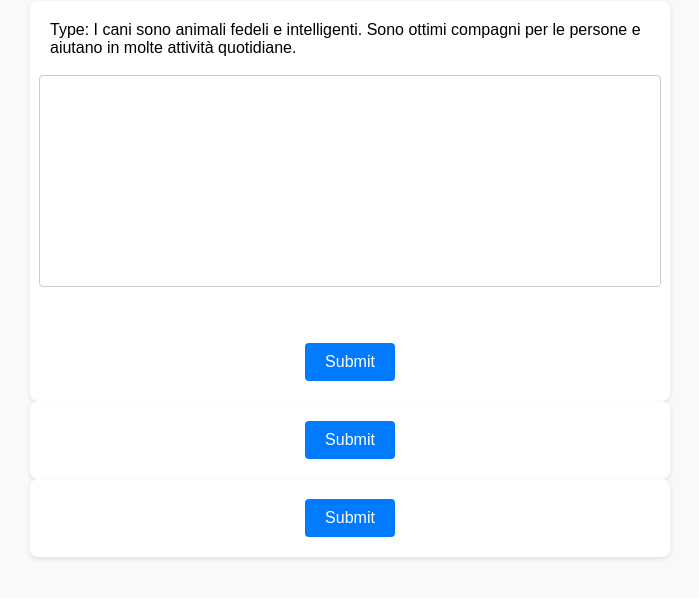
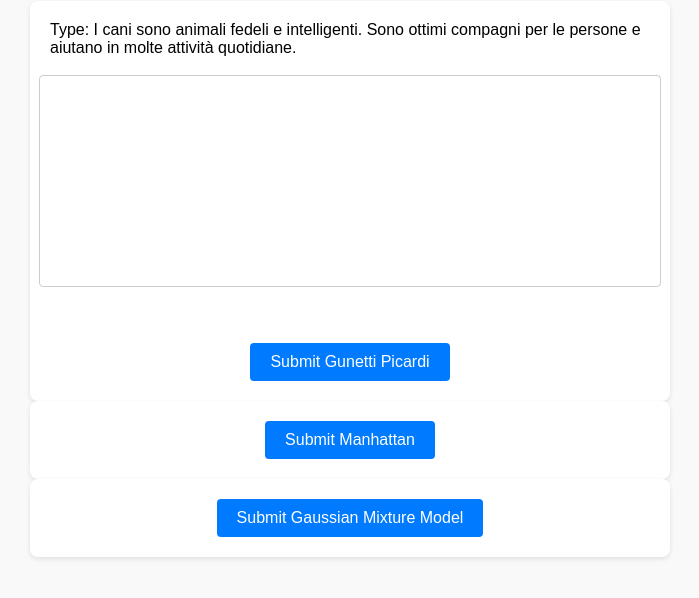
Before and after one commit to mon-drive/keystroke-recognition, a Flask app: page / in a window 1280 px wide. Shown: the top 598 px of the page, without its empty margins (290-989 px from the left). Run offline with Flask 3, Linux system fonts and the light colour scheme.

Commit message:
Update index.html

```diff
--- a/apps/templates/index.html
+++ b/apps/templates/index.html
@@ -11,13 +11,13 @@
     <form id="keystrokeForm" action="/experimentGP" method="POST">
         <label for="inputArea">Type: I cani sono animali fedeli e intelligenti. Sono ottimi compagni per le persone e aiutano in molte attività quotidiane.</label><br>
         <textarea id="inputArea" rows="10" cols="50"></textarea><br><br>
-        <button type="submit">Submit</button>
+        <button type="submit">Submit Gunetti Picardi</button>
     </form>
     <form id="keystrokeForm" action="/experimentManhattan" method="POST">
-        <button type="submit">Submit</button>
+        <button type="submit">Submit Manhattan</button>
     </form>
     <form id="keystrokeForm" action="/experimentGMM" method="POST">
-        <button type="submit">Submit</button>
+        <button type="submit">Submit Gaussian Mixture Model</button>
     </form>
     <script src="/static/keystrokes.js"></script>
 </body>
```
